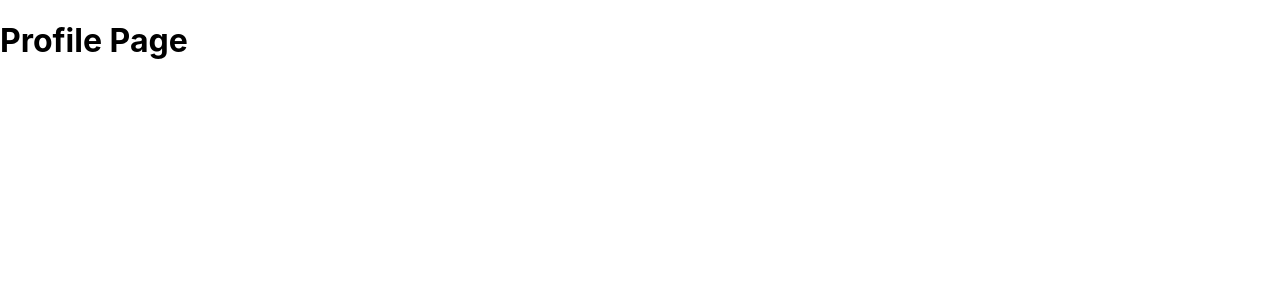
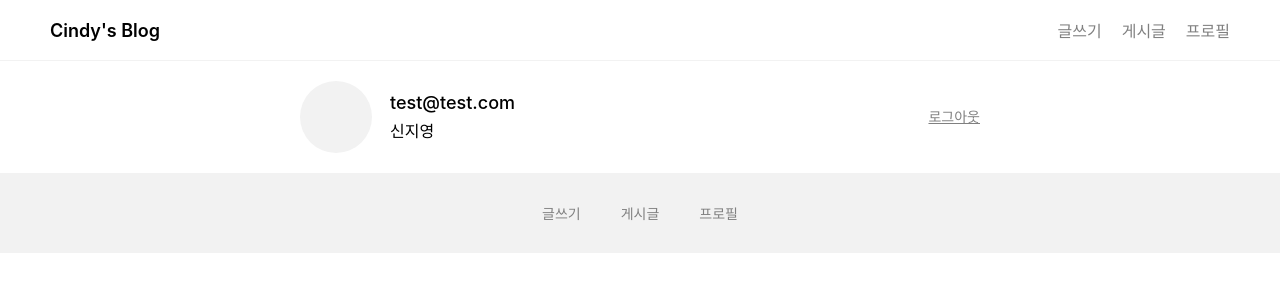
Before and after one commit to eve0625/fastcampus-blog-app, a React (Create React App) app: page /profile in a window 1280 px wide. Shown: the top 300 px of the page. Built offline with nearby package versions, Linux system fonts and the light colour scheme.

Commit message:
프로필 페이지 구성

```diff
--- /dev/null
+++ b/src/components/Profile.tsx
@@ -0,0 +1,14 @@
+import { Link } from "react-router-dom";
+
+export default function Profile() {
+    return <div className="profile__box">
+        <div className="flex__box-lg">
+            <div className="profile__image" />
+            <div>
+                <div className="profile__email">test@test.com</div>
+                <div className="profile__name">신지영</div>
+            </div>
+        </div>
+        <Link to="/" className="profile__logout">로그아웃</Link>
+    </div>;
+}
--- a/src/index.css
+++ b/src/index.css
@@ -163,3 +163,48 @@
 .post__detail .post__text {
   padding: 20px 0;
 }
+
+/* profile */
+.profile__box {
+  display: flex;
+  gap: 18px;
+  align-items: center;
+  font-size: 18px;
+  margin: 0 auto;
+  max-width: 680px;
+  text-align: left;
+  line-height: 24px;
+  justify-content: space-between;
+  padding: 20px;
+}
+
+.flex__box-lg {
+  display: flex;
+  gap: 18px;
+  align-items: center;
+}
+
+.profile__image {
+  width: 72px;
+  height: 72px;
+  background-color: #f2f2f2;
+  border-radius: 50%;
+}
+
+.profile__name {
+  font-size: 16px;
+  padding-top: 4px;
+}
+
+.profile__email {
+  font-weight: 500;
+}
+
+.profile__logout {
+  color: gray;
+  font-size: 14px;
+}
+
+.profile__logout:hover, .profile__logout:focus {
+  color: black;
+}
--- a/src/pages/profile/index.tsx
+++ b/src/pages/profile/index.tsx
@@ -1,5 +1,13 @@
-export default function Profile() {
+import Footer from "../../components/Footer";
+import Header from "../../components/Header";
+import Profile from "../../components/Profile";
+
+export default function ProfilePage() {
     return (
-        <h1>Profile Page</h1>
+        <>
+            <Header/>
+            <Profile/>
+            <Footer/>
+        </>
     );
 }
```
